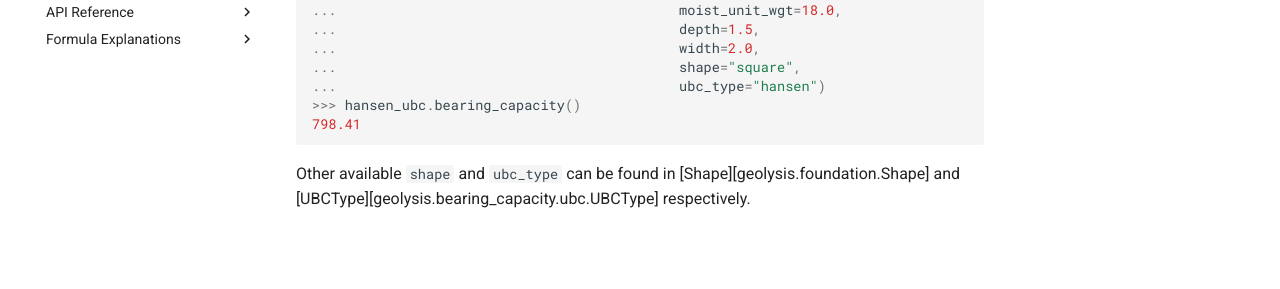
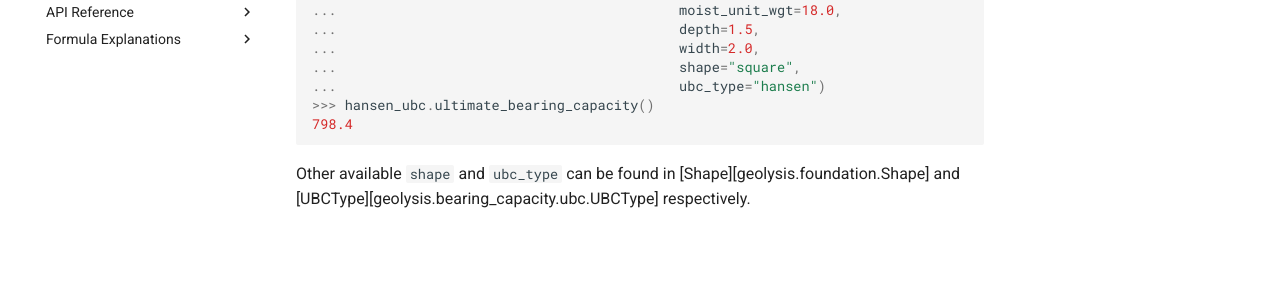
Before and after one commit to patrickboateng/geolysis, an MkDocs documentation site: the page built from docs/user_guide/ultimate-bearing-capacity.md, in a window 1280 px wide. Shown: the part 288-577 px from the top of the page. Built offline with MkDocs 1.6.1 and Material for MkDocs 9.7.7, drawn with Linux system fonts in a browser that asks for light colours; comment, search, counter and statistics services are not loaded.

````diff
--- a/docs/user_guide/ultimate-bearing-capacity.md
+++ b/docs/user_guide/ultimate-bearing-capacity.md
@@ -13,8 +13,8 @@ correlation:
 ...                                          width=2.0,
 ...                                          shape="square",
 ...                                          ubc_type="hansen")
->>> hansen_ubc.bearing_capacity()
-798.41
+>>> hansen_ubc.ultimate_bearing_capacity()
+798.4
 
 ```
 
````
Also changed, not shown: docs/user_guide/allowable-bearing-capacity.md (+2 -2 lines).
